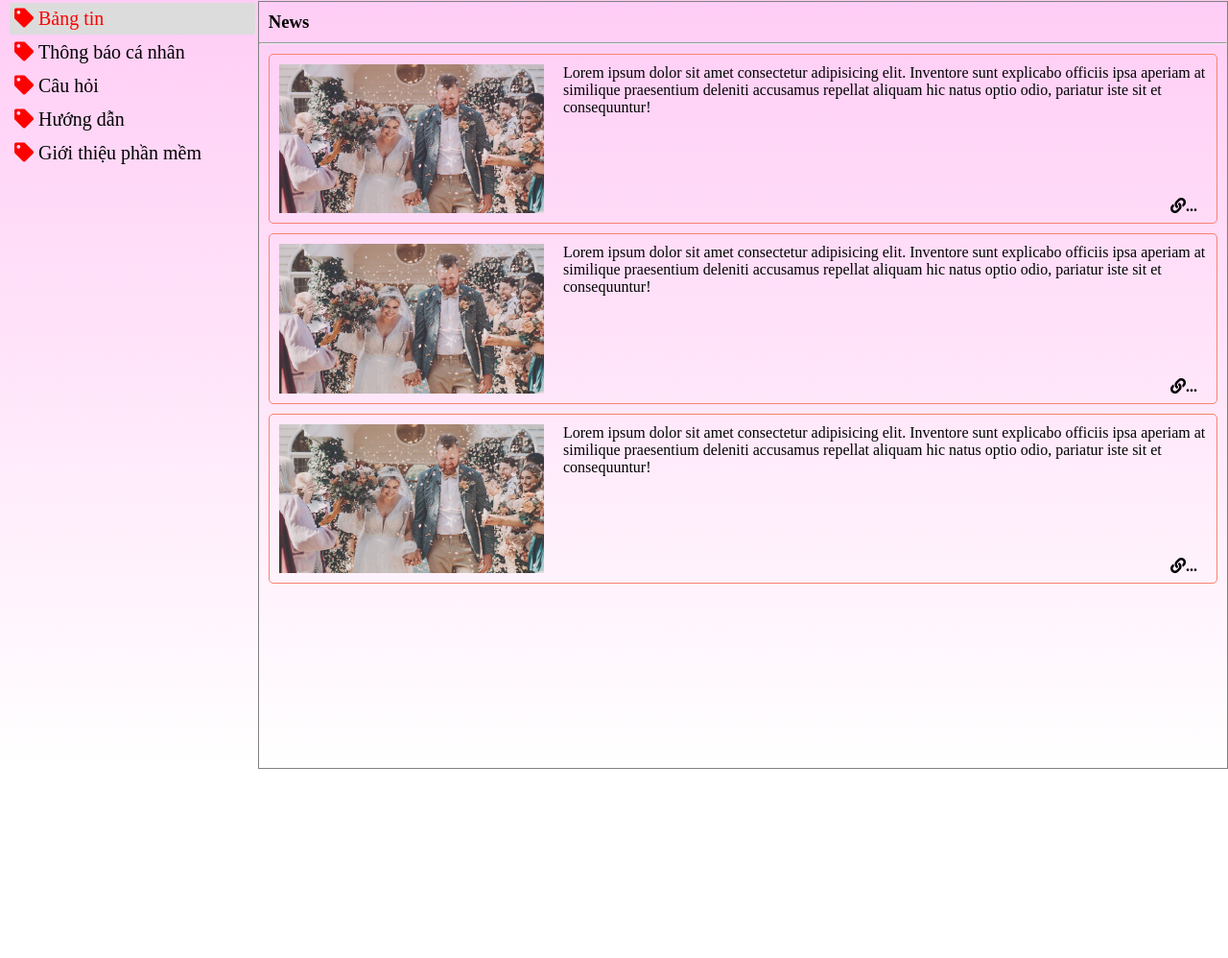
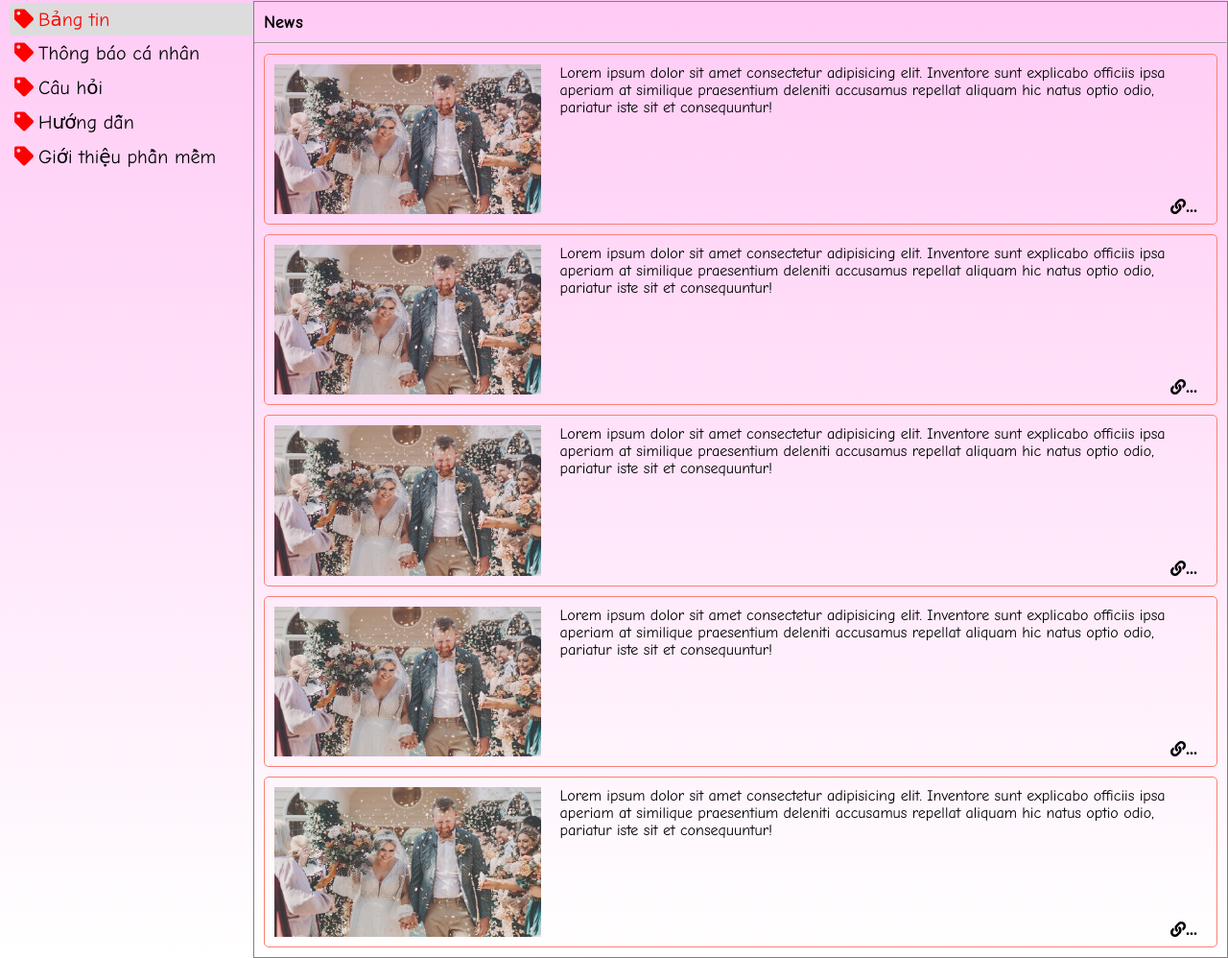
Before and after one commit to Nghi1/Job_Page, a plain HTML site: page index.htm in a window 1280 px wide. Shown: the part 173-1171 px from the top of the page at 96% size. Before the commit the page ends 974 px from the top, so only its background shows below. Drawn offline with Linux system fonts and the light colour scheme.

Commit message:
respon done

```diff
--- a/index.htm
+++ b/index.htm
@@ -36,7 +36,8 @@
             <h3>Members</h3>
         </div>
     </nav>
-         <aside class="link">
+    <div class="main">
+          <aside class="link">
         <ul class="tab">
             <li class="choose"><i class="fa fa-tag"></i><span>Bảng tin</span></li>
             <li><i class="fa fa-tag"></i>Thông báo cá nhân</li>
@@ -63,7 +64,17 @@
             <p>Lorem ipsum dolor sit amet consectetur adipisicing elit. Inventore sunt explicabo officiis ipsa aperiam at similique praesentium deleniti accusamus repellat aliquam hic natus optio odio, pariatur iste sit et consequuntur!</p>
             <i class="fa fa-link" aria-hidden="true">...</i>
         </div>
-
+        <div>
+            <img src="images/content1.webp" alt="news1" width="30%" height="100%">
+            <p>Lorem ipsum dolor sit amet consectetur adipisicing elit. Inventore sunt explicabo officiis ipsa aperiam at similique praesentium deleniti accusamus repellat aliquam hic natus optio odio, pariatur iste sit et consequuntur!</p>
+            <i class="fa fa-link" aria-hidden="true">...</i>
+        </div>
+        <div>
+            <img src="images/content1.webp" alt="news1" width="30%" height="100%">
+            <p>Lorem ipsum dolor sit amet consectetur adipisicing elit. Inventore sunt explicabo officiis ipsa aperiam at similique praesentium deleniti accusamus repellat aliquam hic natus optio odio, pariatur iste sit et consequuntur!</p>
+            <i class="fa fa-link" aria-hidden="true">...</i>
+        </div>
+    </div>
     </div>
 </body>
 </html>
--- a/style.css
+++ b/style.css
@@ -2,7 +2,7 @@
     margin: 0;
     padding: 0;
     box-sizing: border-box;
-    font-family: 'Times New Roman', Times, serif;
+    font-family: "Comic Sans MS", cursive, sans-serif;
 }
 body{
     background: linear-gradient(to top, rgba(255,0,0,0), rgb(255, 194, 243));
@@ -23,6 +23,7 @@ body{
     margin-top: 15px;
     margin-left: 15px;
     color: black;
+    text-shadow: 0.8px 0.5px;
 }
 .hdr p{
     float: right;
@@ -78,15 +79,18 @@ option{
     }
 }
 .link{
+    width: 25%;
     margin-left: 10px;
+    display: unset;
 }
 .link i{
     color: red;
     margin-right: 5px;
 }
 .link .tab{
-    width: 20%;
-    position: fixed;
+    position: -webkit-sticky; /* Safari */
+    position: sticky;
+    top: 0;
 }
 .link li{
     margin-top: 2px;
@@ -110,12 +114,20 @@ option{
     .link .tab{
         display: none;
     }
+    .container{
+        position: absolute;
+        left: 0;
+    }
+}
+.main{
+    display: flex;
+    position: relative;
 }
 .container{
-    margin-left: 21%;
+    margin-left: 0;
     border: 1px solid gray;
-    width: 79%;
-    height: 100vh;
+    width: 100%;
+    height: 100%;
 }
 .container h3, p, img{
     padding: 10px;
```
